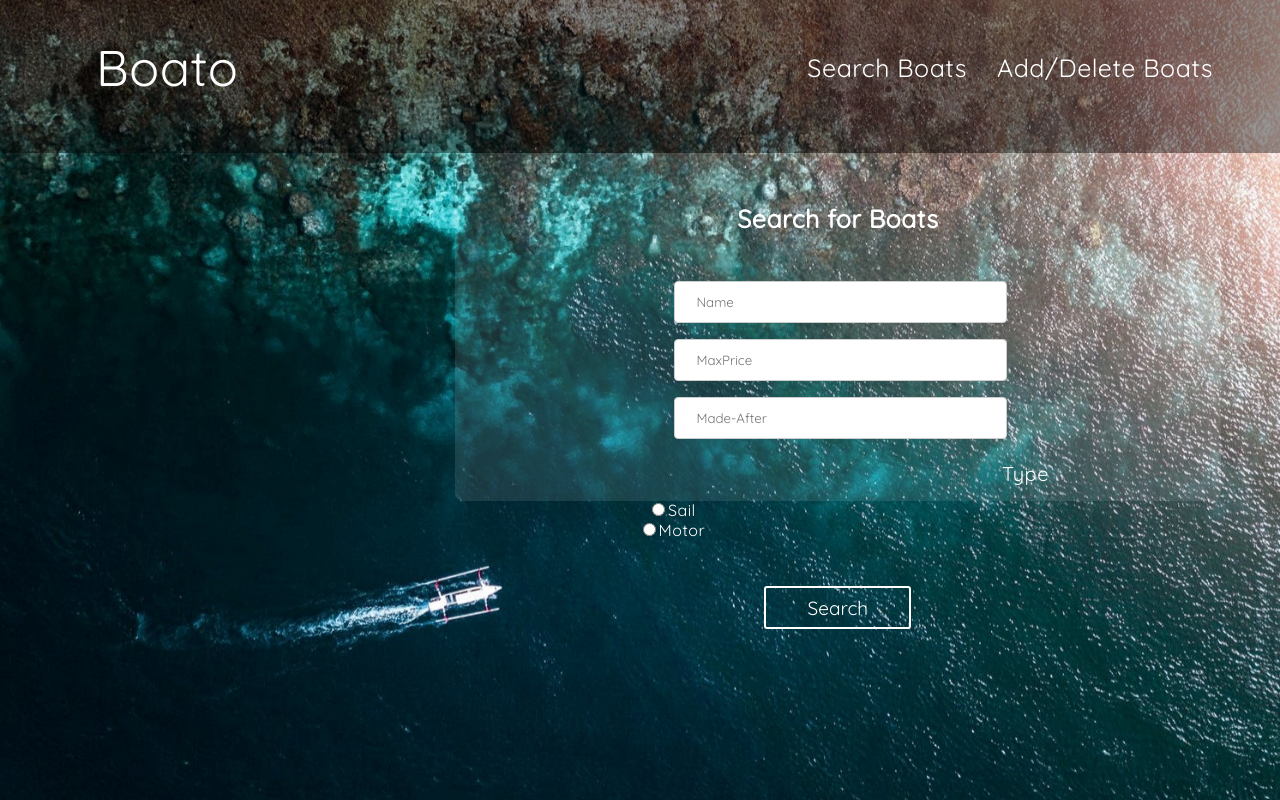
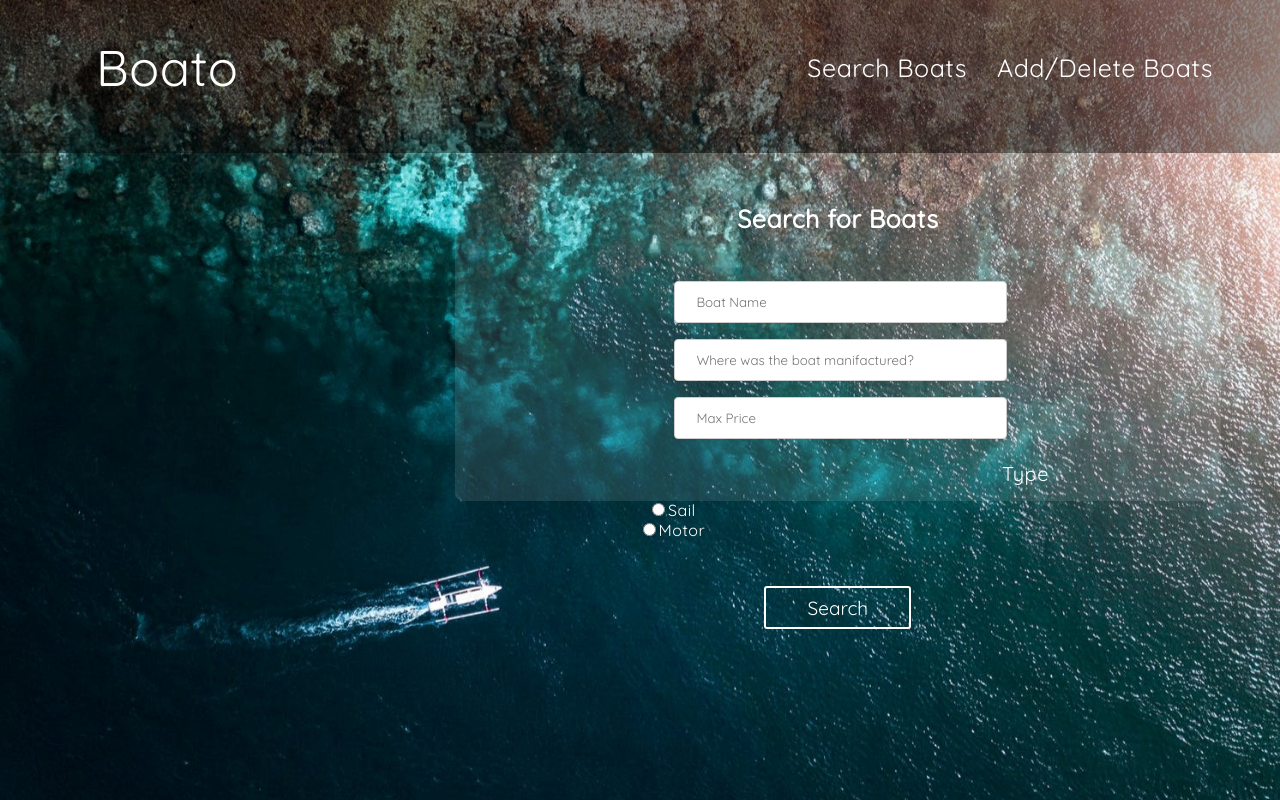
Before and after one commit to AngelicMob/boat-assignment, a React (Create React App) app: page / in a window 1280 px wide. Built offline with nearby package versions, Linux system fonts and the light colour scheme.

Commit message:
added some server stuff

```diff
--- a/src/components/BoatFilter.jsx
+++ b/src/components/BoatFilter.jsx
@@ -81,19 +81,19 @@ export default function BoatFilter() {
             <h3>Search for Boats</h3>
 
             <div className ="name-input">
-              <BoatInput id="name" type ="text" placeholder ="Name"></BoatInput>
+              <BoatInput id="name" type ="text" placeholder ="Boat Name"></BoatInput>
               <label for="name"></label>
 
             </div>
 
-            <div className ="price-input">
-              <BoatInput id="price" type ="text" placeholder ="MaxPrice"></BoatInput>
-              <label for="price"></label>
+            <div className ="mani-input">
+              <BoatInput id="mani" type ="text" placeholder ="Where was the boat manifactured?"></BoatInput>
+              <label for="mani"></label>
             </div>
 
-            <div className ="made-input">
-              <BoatInput id="made-after" type ="text" placeholder ="Made-After"></BoatInput>
-              <label for="made-after"></label>
+            <div className ="price-input">
+              <BoatInput id="price" type ="text" placeholder ="Max Price"></BoatInput>
+              <label for="price"></label>
             </div>
 
               <div className ="type-of-boat">
--- a/src/components/BoatList.jsx
+++ b/src/components/BoatList.jsx
@@ -124,7 +124,7 @@ export default function BoatList() {
       <li class="table-row">
                     <div className="col col-1">{e.name}</div>
                     <div className="col col-2">{e.price}</div>
-                    <div className="col col-3">{e.madeafter}</div>
+                    <div className="col col-3">{e.mani}</div>
                     {e.sail !== 'motor' ?
                       <div className="col col-4">Type: Motorized</div>
                       :
@@ -155,7 +155,7 @@ export default function BoatList() {
               <li class="table-header">
                   <div class="col col-1">Name</div>
                   <div class="col col-2">Price</div>
-                  <div class="col col-3">Made-After</div>
+                  <div class="col col-3">Manifactured</div>
                   <div class="col col-4">Type</div>
               </li>
               {boatList}
```
Also changed, not shown: 2 other files (tests, documents, lock files or other folders).
